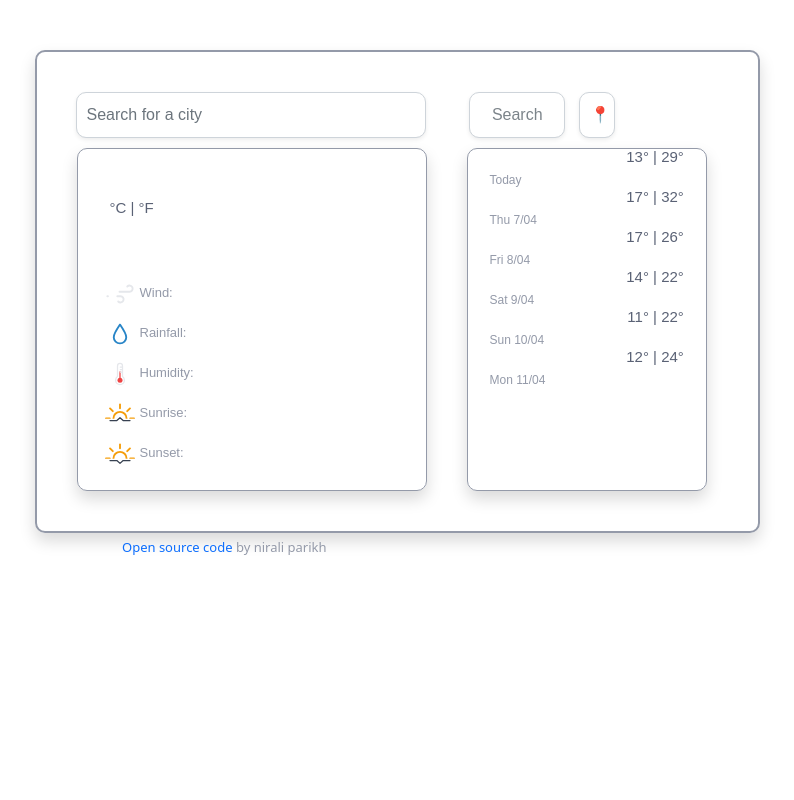
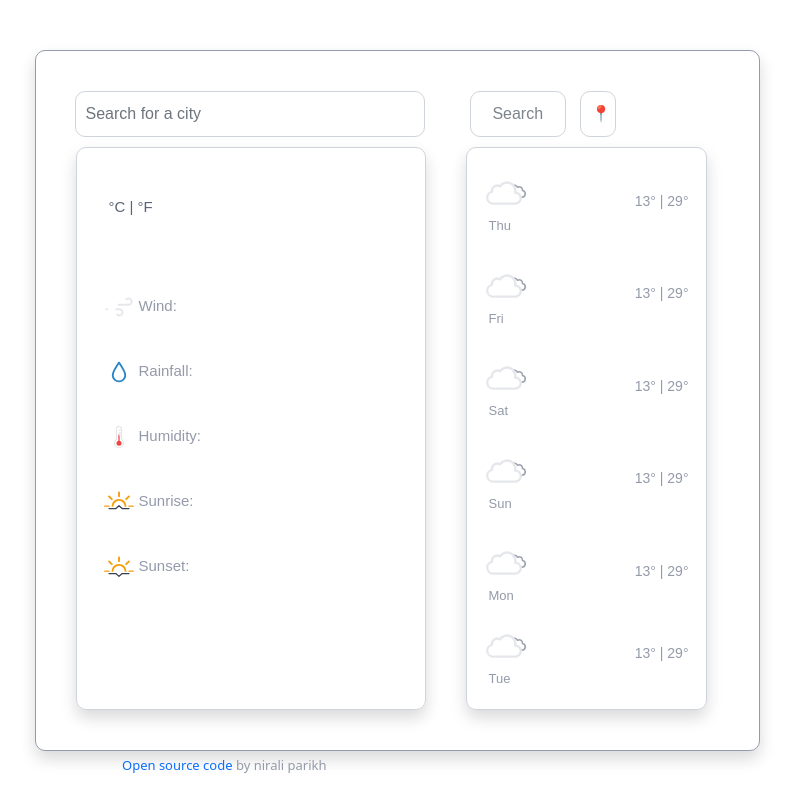
Before and after one commit to niku153/Weather-application, a plain HTML site: page index.html in a window 1280 px wide. Shown: the whole page, without its empty margins (243-1037 px from the left). Drawn offline with nearby package versions, Linux system fonts and the light colour scheme; no server answers.

Commit message:
Added forecast HTML/CSS and JS template

```diff
--- a/app.js
+++ b/app.js
@@ -46,6 +46,36 @@ function formatTime(timestamp) {
     minutes = `0${minutes}`;
   }
   return `${hours}:${minutes}`;
+}
+
+function displayForecast() {
+  let forecastElement = document.querySelector("#forecast");
+
+  let days = ["Thu", "Fri", "Sat", "Sun", "Mon", "Tue"];
+
+  let forecastHTML = `<div class="col-12">`;
+  days.forEach(function (day) {
+    forecastHTML =
+      forecastHTML +
+      `<ul class="weather-forecast">
+      <li class="forecast-day-wrapper">
+              <div>
+                <div>
+                  <img src="media/04d.svg" alt="" class="forecast-icons" />
+                </div>
+                <div class="forecast-day">${day}</div>
+              </div>
+              <span class="temperature-range">
+                <span class="temperature-maximum">13°</span> |
+                <span class="temperature-minimum"> 29°</span>
+              </span>
+            </li>
+  `;
+  });
+
+  forecastHTML = forecastHTML + `</div>`;
+  forecastElement.innerHTML = forecastHTML;
+  console.log(forecastHTML);
 }
 
 // Display conditions for searched city
@@ -150,3 +180,5 @@ function showCelsius(event) {
 
 let celsiusLink = document.querySelector("#celsius");
 celsiusLink.addEventListener("click", showCelsius);
+
+displayForecast();
--- a/index.html
+++ b/index.html
@@ -26,7 +26,7 @@
             <input
               type="search"
               placeholder="Search for a city"
-              class="form-control search-input-box shadow-sm"
+              class="form-control search-input-box"
               id="search-input-box"
               autocomplete="off"
             />
@@ -35,14 +35,14 @@
             <input
               type="submit"
               value="Search"
-              class="form-control search-button shadow-sm"
+              class="form-control search-button"
             />
           </div>
           <div class="col-1">
             <input
               type="submit"
               value="📍"
-              class="form-control current-location-button shadow-sm"
+              class="form-control current-location-button"
               id="current-location-button"
             />
           </div>
@@ -77,7 +77,8 @@
                   src="media/wind.svg"
                   alt="wind-icon"
                   class="other-parameter-icon" /></span
-              >Wind: <span class="wind-value" id="wind"></span>
+              >Wind:
+              <span class="wind-value other-parameter-values" id="wind"></span>
             </li>
             <li class="Rainfall">
               <span
@@ -85,7 +86,11 @@
                   src="media/raindrop.svg"
                   alt="raindrop-icon"
                   class="other-parameter-icon" /></span
-              >Rainfall: <span class="rainfall-value" id="rainfall"></span>
+              >Rainfall:
+              <span
+                class="rainfall-value other-parameter-values"
+                id="rainfall"
+              ></span>
             </li>
             <li class="Humidity">
               <span
@@ -93,7 +98,11 @@
                   src="media/thermometer.svg"
                   alt="humidity-icon"
                   class="other-parameter-icon" /></span
-              >Humidity: <span class="humidity-value" id="humidity"></span>
+              >Humidity:
+              <span
+                class="humidity-value other-parameter-values"
+                id="humidity"
+              ></span>
             </li>
             <li class="Sunrise">
               <span
@@ -101,7 +110,11 @@
                   src="media/sunrise.svg"
                   alt="sunrise-icon"
                   class="other-parameter-icon" /></span
-              >Sunrise: <span class="sunrise-time" id="sunrise"></span>
+              >Sunrise:
+              <span
+                class="sunrise-time other-parameter-values"
+                id="sunrise"
+              ></span>
             </li>
             <li class="Sunset">
               <span
@@ -109,7 +122,11 @@
                   src="media/sunset.svg"
                   alt="sunset-icon"
                   class="other-parameter-icon" /></span
-              >Sunset: <span class="sunset-time" id="sunset"></span>
+              >Sunset:
+              <span
+                class="sunset-time other-parameter-values"
+                id="sunset"
+              ></span>
             </li>
             <!-- <li class="lunar-phase">
               <span
@@ -122,57 +139,22 @@
             </li> -->
           </ul>
         </div>
-        <div class="col-sm-4 forecast shadow">
-          <ul class="forecast-list">
-            <li>
+
+        <div class="col-sm-4 forecast shadow" id="forecast">
+          <!-- <ul class="weather-forecast">
+            <li class="forecast-day-wrapper">
               <div>
-                <img src="" alt="" class="forecast-icons" />
+                <div>
+                  <img src="media/04d.svg" alt="" class="forecast-icons" />
+                </div>
+                <div class="forecast-day">Mon</div>
               </div>
-              <div class="day-and-range">
-                Today<span class="temperature-range">13° | 29°</span>
-              </div>
+              <span class="temperature-range">
+                <span class="temperature-maximum">13°</span> |
+                <span class="temperature-minimum"> 29°</span>
+              </span>
             </li>
-            <li>
-              <div>
-                <img src="" alt="" class="forecast-icons" />
-              </div>
-              <div class="day-and-range">
-                Thu 7/04<span class="temperature-range">17° | 32°</span>
-              </div>
-            </li>
-            <li>
-              <div>
-                <img src="" alt="" class="forecast-icons" />
-              </div>
-              <div class="day-and-range">
-                Fri 8/04<span class="temperature-range">17° | 26°</span>
-              </div>
-            </li>
-            <li>
-              <div>
-                <img src="" alt="" class="forecast-icons" />
-              </div>
-              <div class="day-and-range">
-                Sat 9/04<span class="temperature-range">14° | 22°</span>
-              </div>
-            </li>
-            <li>
-              <div>
-                <img src="" alt="" class="forecast-icons" />
-              </div>
-              <div class="day-and-range">
-                Sun 10/04<span class="temperature-range">11° | 22°</span>
-              </div>
-            </li>
-            <li>
-              <div>
-                <img src="" alt="" class="forecast-icons" />
-              </div>
-              <div class="day-and-range">
-                Mon 11/04<span class="temperature-range">12° | 24°</span>
-              </div>
-            </li>
-          </ul>
+          </ul> -->
         </div>
       </div>
     </div>
--- a/style.css
+++ b/style.css
@@ -1,5 +1,5 @@
 .container {
-  border: 2px solid #949aa9;
+  border: 1px solid #949aa9;
   display: block;
   max-width: 725px;
   margin: 50px auto;
@@ -52,7 +52,7 @@
   background-color: #f5f5f5;
 }
 .current-conditions {
-  border: 1px solid #949aa9;
+  border: 1px solid #ced4d9;
   border-radius: 10px;
   margin: 10px 0 40px 40px;
   max-width: 350px;
@@ -60,7 +60,7 @@
 }
 
 .forecast {
-  border: 1px solid #949aa9;
+  border: 1px solid #ced4d9;
   border-radius: 10px;
   margin: 10px 10px 40px 40px;
   max-width: 325px;
@@ -128,18 +128,41 @@ h2 {
   list-style-type: none;
   padding-left: 10px;
   padding-top: 10px;
-  font-size: 13px;
+  font-size: 15px;
   color: #949aa9;
+  line-height: 65px;
 }
 
 .other-parameter-icon {
   max-width: 40px;
 }
 
-.forecast-list {
+.other-parameter-values {
+  color: #5a6275;
+}
+
+.weather-forecast {
   list-style-type: none;
   padding: 0;
   color: #949aa9;
+}
+
+.forecast-day-wrapper:first-child {
+  margin: 10px 0px 0px 0px;
+}
+
+.forecast-day-wrapper {
+  padding: 0 5px 5px 0px;
+  border-radius: 10px;
+}
+
+.forecast-day-wrapper:last-child {
+  margin: 0px 0px 0px 0px;
+}
+
+.forecast-day-wrapper:hover {
+  background-color: #f5f5f5;
+  transition: all 250ms ease-in-out;
 }
 
 .forecast-icons {
@@ -147,17 +170,17 @@ h2 {
   padding-top: 10px;
 }
 
-.day-and-range {
-  font-size: 12px;
+.forecast-day {
+  font-size: 13px;
   margin: -2px 10px 0 10px;
 }
 
 .temperature-range {
   float: right;
-  font-size: 15px;
+  font-size: 14px;
   position: relative;
-  top: -25px;
-  color: #5a6275;
+  top: -45px;
+  color: #949aa9;
 }
 
 footer {
```
Also changed, not shown: 1 other file.
